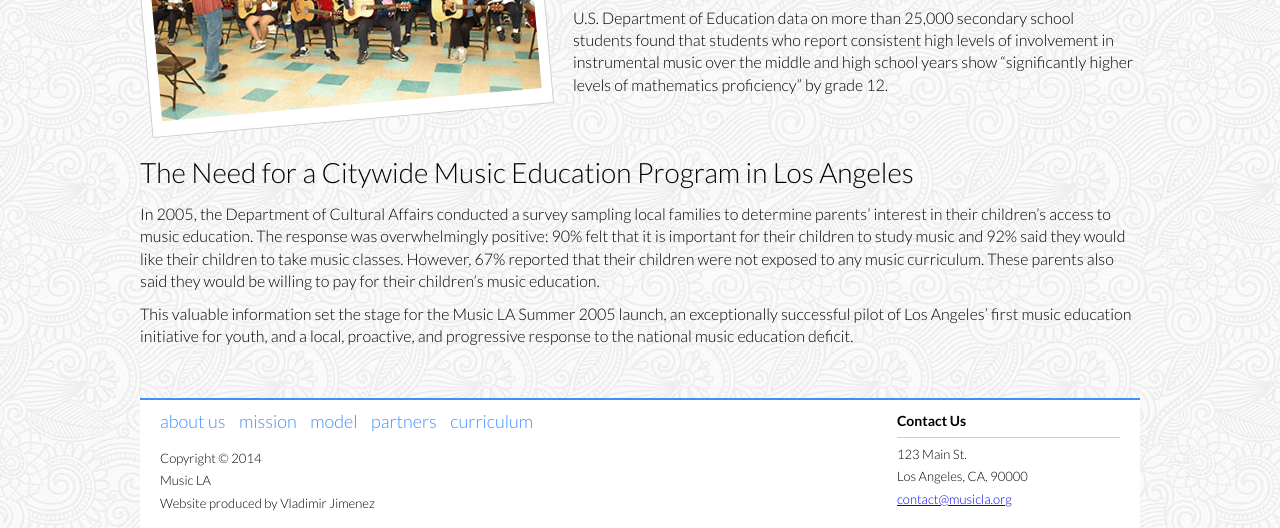
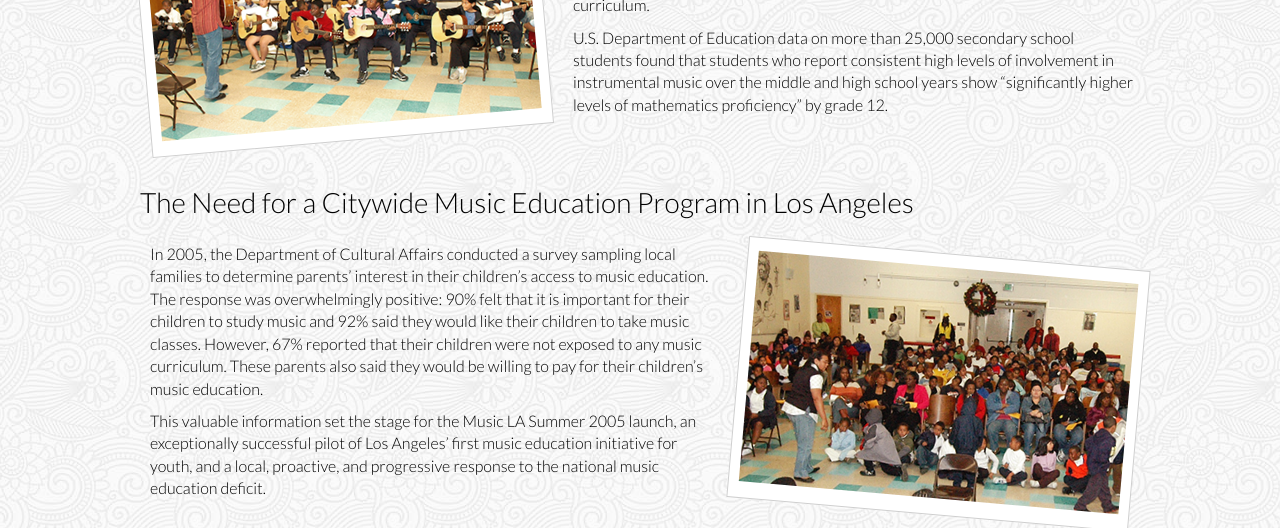
Before and after one commit to allejo/art-201-final, a plain HTML site: page dist/mission.html in a window 1280 px wide. Shown: the part 835-1363 px from the top of the page. Drawn offline with nearby package versions, Linux system fonts and the light colour scheme.

Commit message:
Added one more picture to mission page

```diff
--- a/assets/css/partials/_mission.scss
+++ b/assets/css/partials/_mission.scss
@@ -8,6 +8,8 @@ body {
 
             > section {
                 @include outer-container;
+
+                margin-bottom: 30px;
 
                 > div {
                     @include span-columns(5);
--- a/dist/mission.html
+++ b/dist/mission.html
@@ -31,9 +31,12 @@
     <section>
         <img src="../assets/images/banner_mission.png" />
 
+        <section>
             <h2>Decline of Music Education</h2>
+
             <p>In 1997, the United States Arts Report Card found that while 81% of participating schools report they offer music classes at least once a week, not all students take music classes.  Only one in four students reported actually singing or playing a musical instrument at least once a week in school.</p>
             <p>The Sound of Silence: The Unprecedented Decline of Music Education in California Public Schools revealed the alarming finding that “the percentage of all California public school students involved in music education courses declined by 50% between 1999 and 2004.”  This documents the largest decline of any academic subject area at a time in our state’s history.</p>
+        </section>
 
         <section>
             <h2>The Importance of Music Education</h2>
@@ -48,9 +51,18 @@
             </article>
         </section>
 
+        <section>
             <h2>The Need for a Citywide Music Education Program in Los Angeles</h2>
+
+            <article>
                 <p>In 2005, the Department of Cultural Affairs conducted a survey sampling local families to determine parents’ interest in their children’s access to music education.  The response was overwhelmingly positive: 90% felt that it is important for their children to study music and 92% said they would like their children to take music classes.  However, 67% reported that their children were not exposed to any music curriculum.  These parents also said they would be willing to pay for their children’s music education.</p>
                 <p>This valuable information set the stage for the Music LA Summer 2005 launch, an exceptionally successful pilot of Los Angeles’ first music education initiative for youth, and a local, proactive, and progressive response to the national music education deficit.</p>
+            </article>
+
+            <div class="picture-border rotate right">
+                <img src="../assets/images/citywide_program.png" width="410" />
+            </div>
+        </section>
     </section>
 
     <footer>
```
Also changed, not shown: dist/partners.html (+5 -0 lines), assets/css/styles.css, assets/images/banner_partners.png (added), assets/images/citywide_program.png (added), 4 other files. Lines whose indentation alone changed are shown as unchanged.
